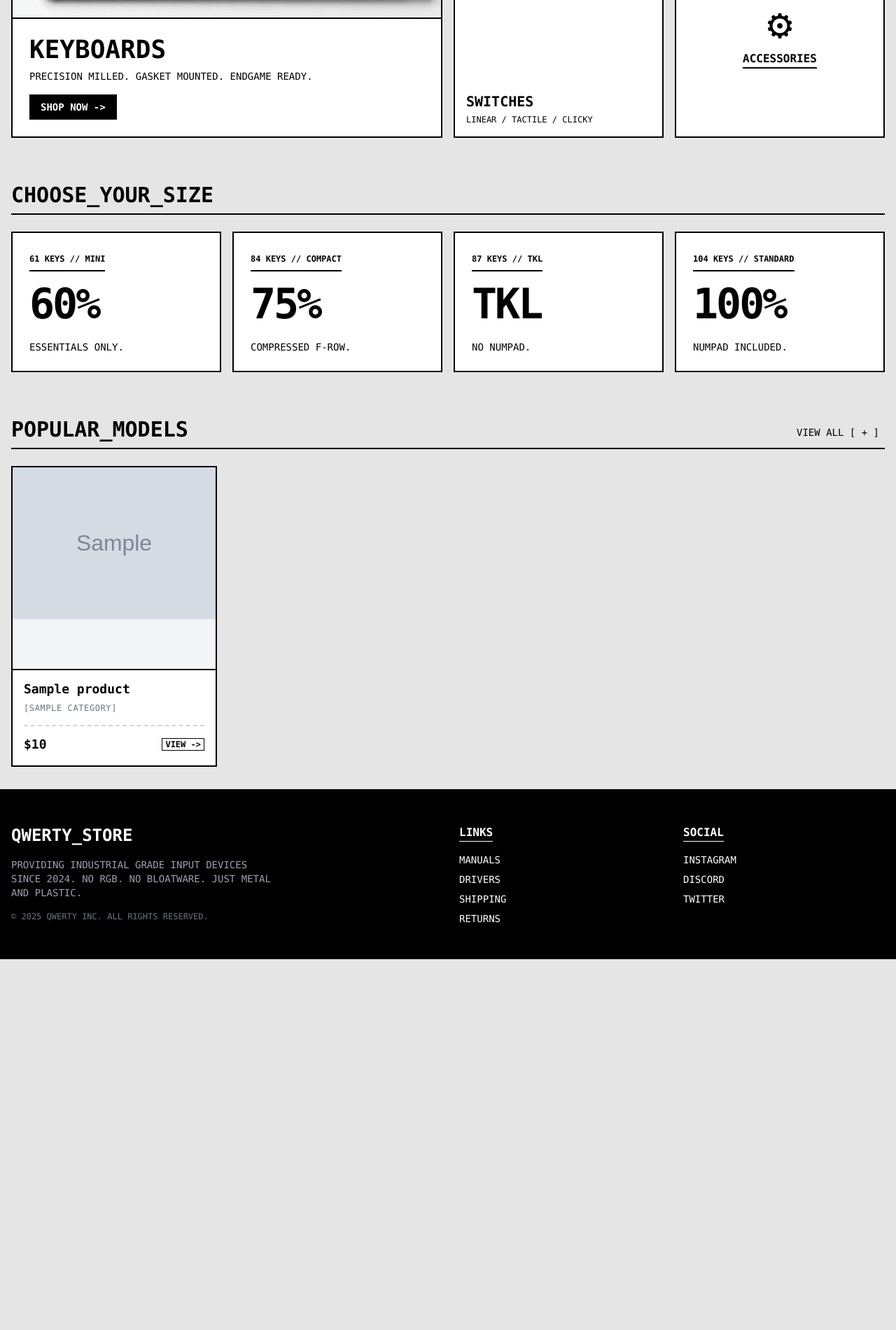
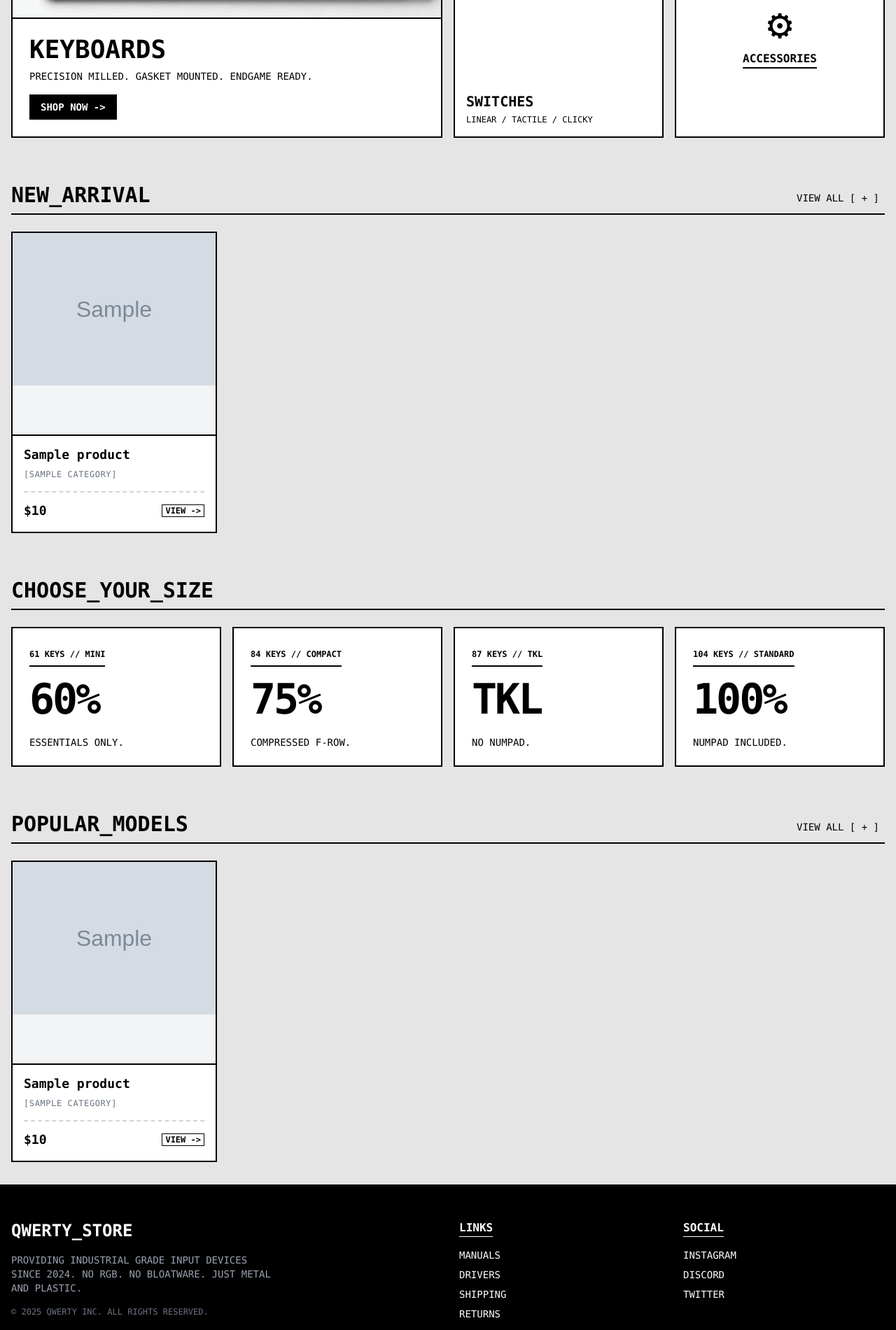
Before and after one commit to x0ryz/qwerty, a Django app: template apps/pages/templates/pages/index.html in a window 1280 px wide. Shown: the part 501-2402 px from the top of the page at 70% size. Before the commit the page ends 1872 px from the top, so only its background shows below. Run offline with Django 5.2, Linux system fonts and the light colour scheme; the template is opened without the code that fills it: most values are stand-ins (such as "Sample title", 1, 10 or a date in 2020); grey boxes marked "Sample" are stand-in pictures; parts of the project's set-up code (start-up, migrations or seed data) failed here and were passed over.

Commit message:
feat(pages): add new_arrivals

```diff
--- a/apps/pages/templates/pages/index.html
+++ b/apps/pages/templates/pages/index.html
@@ -52,6 +52,42 @@
                         </div>
                     </a>
                 </div>
+            </div>
+        </section>
+
+        <section>
+            <div class="flex justify-between items-end mb-6 border-b-2 border-black pb-2">
+                <h2 class="text-3xl font-black uppercase">NEW_ARRIVAL</h2>
+                <a href="{% url 'catalog:product_list' %}" class="text-sm hover:bg-black hover:text-white px-2 py-1 transition-colors">VIEW ALL [ + ]</a>
+            </div>
+
+            <div class="grid grid-cols-1 sm:grid-cols-2 lg:grid-cols-4 gap-6">
+                {% for product in new_arrivals %}
+                    <a href="{{ product.get_absolute_url }}" class="group block h-full">
+                        <div class="bg-white border-2 border-black h-full flex flex-col transition-transform hover:-translate-y-1 shadow-hard-sm hover:shadow-hard">
+                            <div class="relative border-b-2 border-black aspect-square overflow-hidden bg-gray-100">
+                                <img src="{{ product.get_main_image_url }}" alt="{{ product.name }}">
+                            </div>
+
+                            <div class="p-4 flex flex-col flex-grow">
+                                <div class="flex justify-between items-start mb-2">
+                                    <h3 class="font-bold text-lg leading-tight group-hover:underline decoration-2">{{ product.name }}</h3>
+                                </div>
+                                <p class="text-xs text-gray-500 mb-4 uppercase tracking-wider">
+                                    [{{ product.category.name|default:"GENERAL" }}]
+                                </p>
+                                <div class="mt-auto flex justify-between items-center border-t-2 border-dashed border-gray-300 pt-3">
+                                    <span class="font-bold text-lg">${{ product.min_price }}</span>
+                                    <span class="text-xs font-bold border border-black px-1 hover:bg-black hover:text-white transition-colors">
+                                    VIEW ->
+                                </span>
+                                </div>
+                            </div>
+                        </div>
+                    </a>
+                {% empty %}
+                    <p class="col-span-full text-center py-8 border-2 border-dashed border-black">NO POPULAR PRODUCTS YET</p>
+                {% endfor %}
             </div>
         </section>
 
```
Also changed, not shown: apps/pages/views.py (+10 -8 lines).
